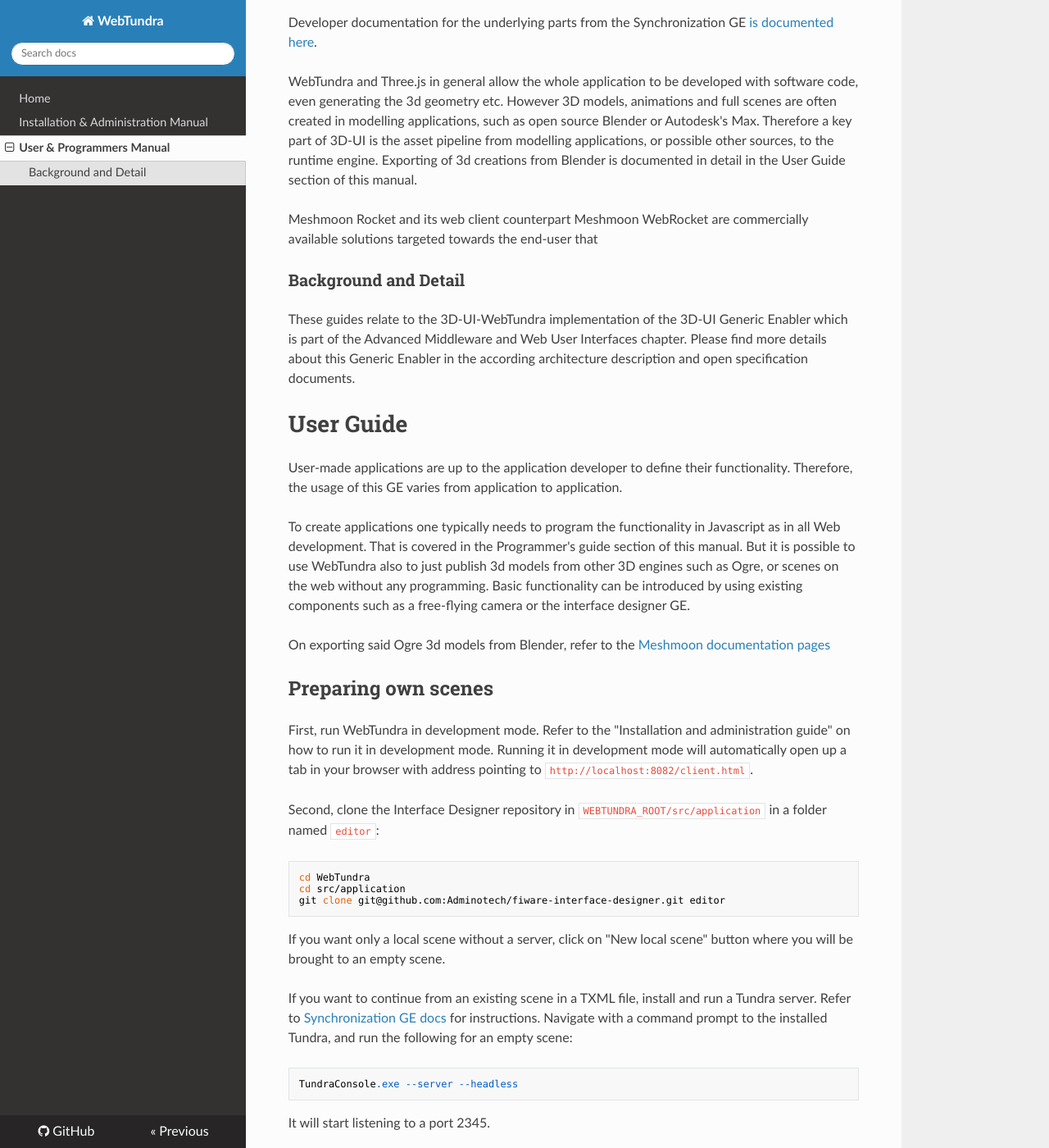
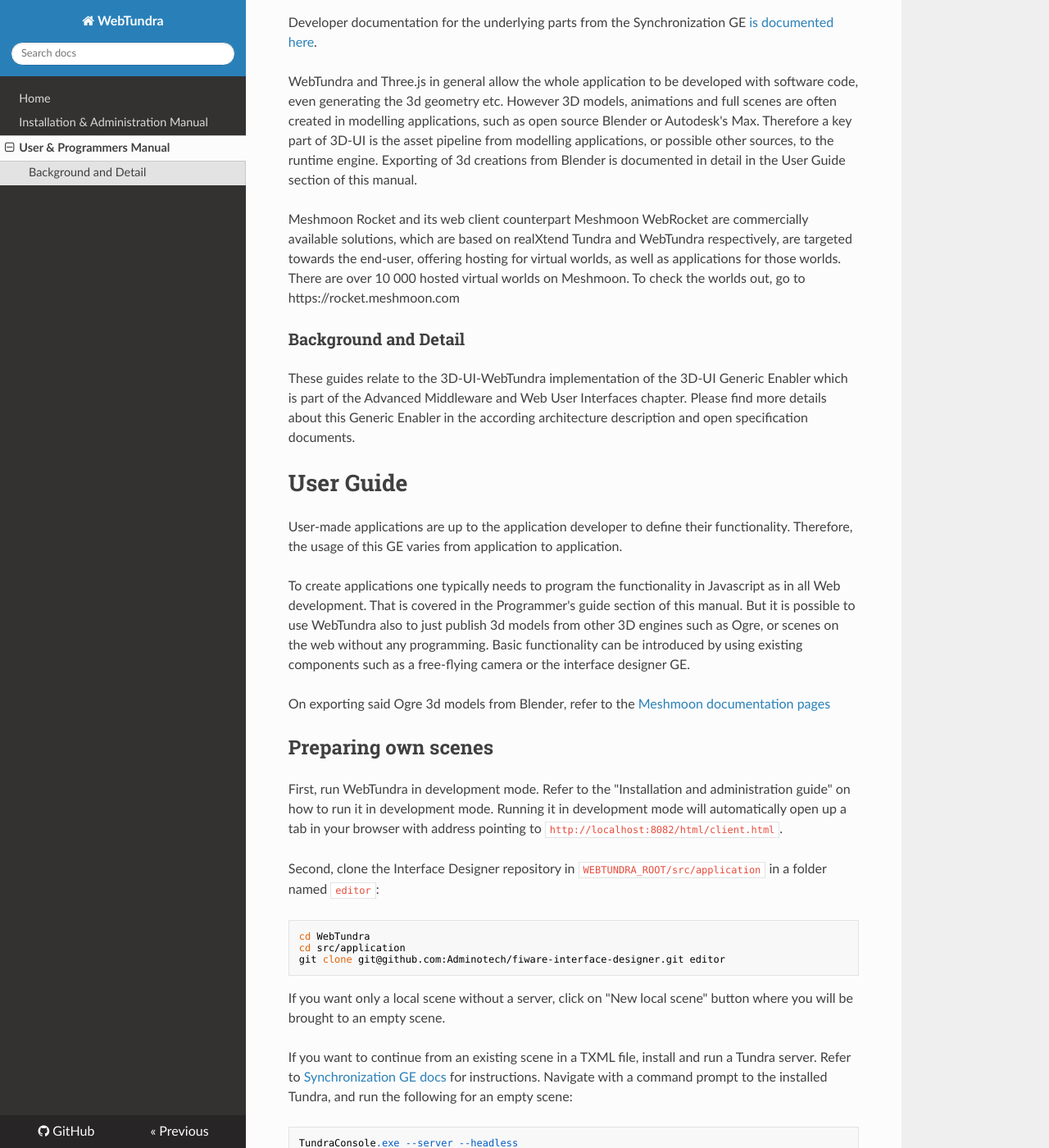
Before and after one commit to realXtend/WebTundra, an MkDocs documentation site: the page built from doc/user_programmers.md, in a window 1280 px wide and 1400 px high, scrolled down 504 px. Shown: the whole window at 82% size. Built offline with MkDocs 1.6.1, drawn with Linux system fonts in a browser that asks for light colours; nearby versions of some CDN libraries; comment, search, counter and statistics services are not loaded; old or Windows-style settings are respelled for this version of MkDocs; some of the changed text lies outside the part shown.

Commit message:
ReadTheDocs: Updated documentation

```diff
--- a/doc/user_programmers.md
+++ b/doc/user_programmers.md
@@ -10,7 +10,7 @@
 
 WebTundra and Three.js in general allow the whole application to be developed with software code, even generating the 3d geometry etc. However 3D models, animations and full scenes are often created in modelling applications, such as open source Blender or Autodesk's Max. Therefore a key part of 3D-UI is the asset pipeline from modelling applications, or possible other sources, to the runtime engine. Exporting of 3d creations from Blender is documented in detail in the User Guide section of this manual.
 
-Meshmoon Rocket and its web client counterpart Meshmoon WebRocket are commercially available solutions targeted towards the end-user that
+Meshmoon Rocket and its web client counterpart Meshmoon WebRocket are commercially available solutions, which are based on realXtend Tundra and WebTundra respectively, are targeted towards the end-user, offering hosting for virtual worlds, as well as applications for those worlds. There are over 10 000 hosted virtual worlds on Meshmoon. To check the worlds out, go to https://rocket.meshmoon.com
 
 ### Background and Detail
 
@@ -26,7 +26,7 @@
 
 ## Preparing own scenes
 
-First, run WebTundra in development mode. Refer to the "Installation and administration guide" on how to run it in development mode. Running it in development mode will automatically open up a tab in your browser with address pointing to `http://localhost:8082/client.html`.
+First, run WebTundra in development mode. Refer to the "Installation and administration guide" on how to run it in development mode. Running it in development mode will automatically open up a tab in your browser with address pointing to `http://localhost:8082/html/client.html`.
 
 Second, clone the Interface Designer repository in `WEBTUNDRA_ROOT/src/application` in a folder named `editor`:
 
@@ -52,6 +52,10 @@
 Add a single cube from the "Create" menu, and add a light by again clicking on "Create entity" and dragging "Light" and "Placeable" components. Put a name "Light" in the "Create new entity" dialog. Cube and light will be created into the 0,0,0 position in the world, so move around with the camera by using the WSAD keys and right-click-drag with your mouse to turn around. You can move the light and the cube with the interface designer.
 
 We can now create an application that will simply add a button in the upper-left corner of the scene, that upon clicking will simply rotate the created cube.
+
+## Examples
+
+Example scenes that demonstrate the usage and functionality of WebTundra are available here: http://webtundra.lab.fiware.org/nightly/examples.html
 
 # Programmer's Guide
 
```
